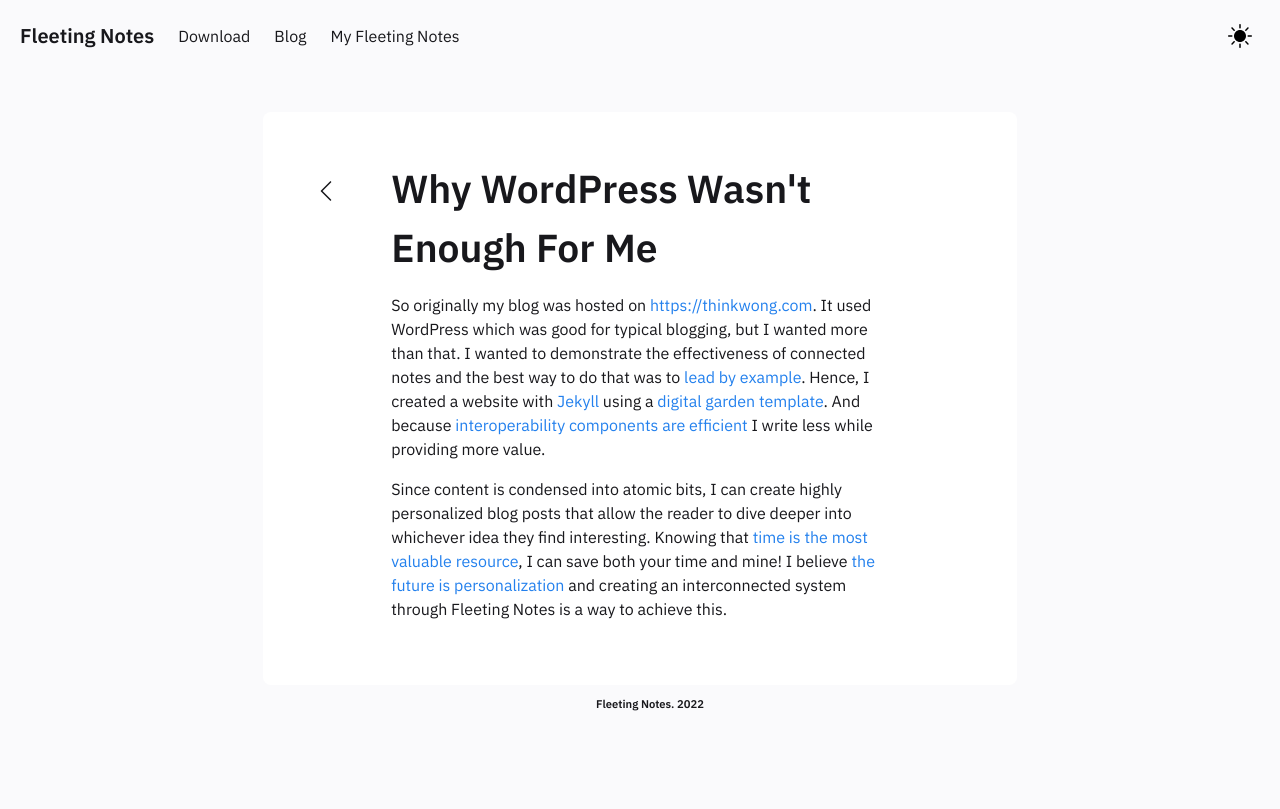
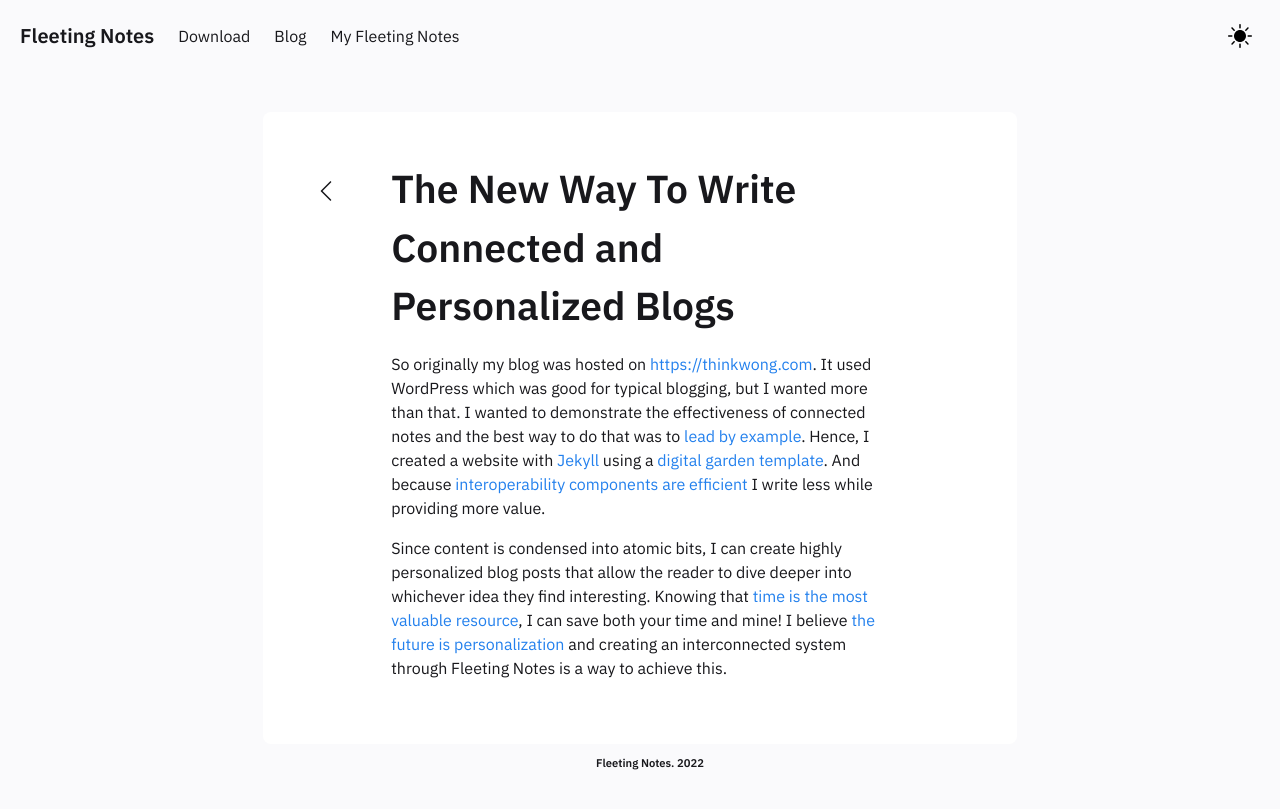
Before and after one commit to fleetingnotes/fleeting-notes-jekyll, a Jekyll site: the page built from _posts/2022-04-02-writing-connected-and-personalized-blogs.md, in a window 1280 px wide. Shown: the top 809 px of the page. Built offline with Jekyll 4.4.1, drawn with Linux system fonts in a browser that asks for light colours.

Commit message:
rename first blog post

```diff
--- a/_posts/2022-04-02-why-wordpress-isnt-enough.md
+++ b/_posts/2022-04-02-writing-connected-and-personalized-blogs.md
@@ -1,5 +1,5 @@
 ---
-title: Why WordPress Wasn't Enough For Me
+title: The New Way To Write Connected and Personalized Blogs
 description: WordPress is the old way to write blogs. Writing blogs with interconnected notes can make for highly personalized blogs where the user decides what to read.
 ---
 So originally my blog was hosted on [https://thinkwong.com](https://thinkwong.com). It used WordPress which was good for typical blogging, but I wanted more than that. I wanted to demonstrate the effectiveness of connected notes and the best way to do that was to [[lead by example]]. Hence, I created a website with [Jekyll](https://jekyllrb.com/) using a [digital garden template](https://github.com/Jekyll-Garden/jekyll-garden.github.io). And because [[interoperability components are efficient]] I write less while providing more value.
```
